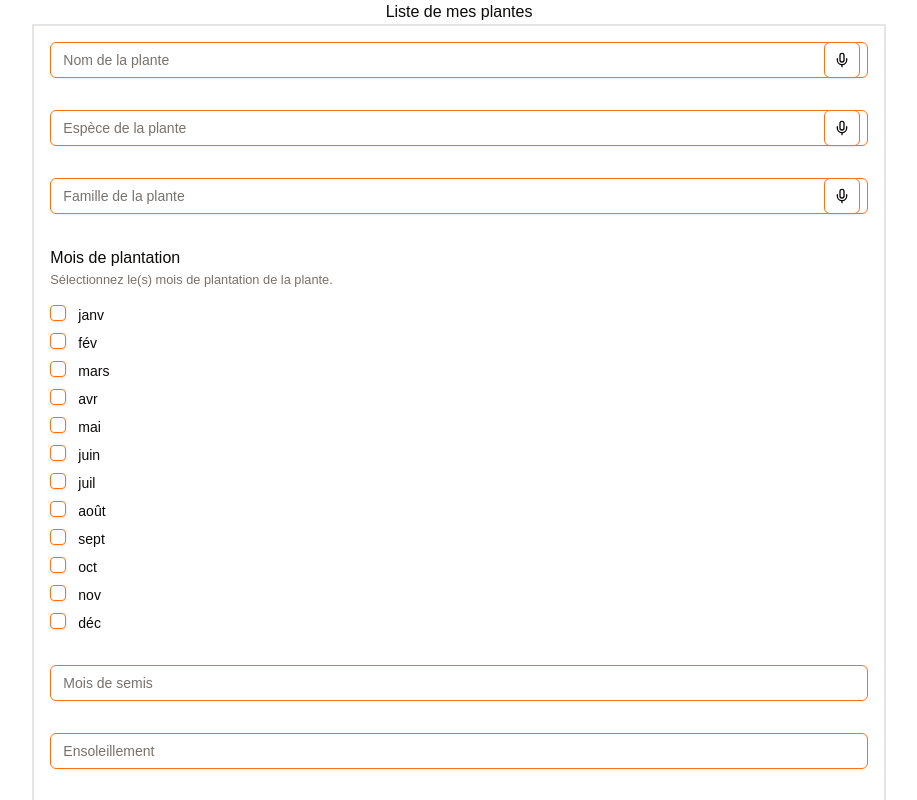
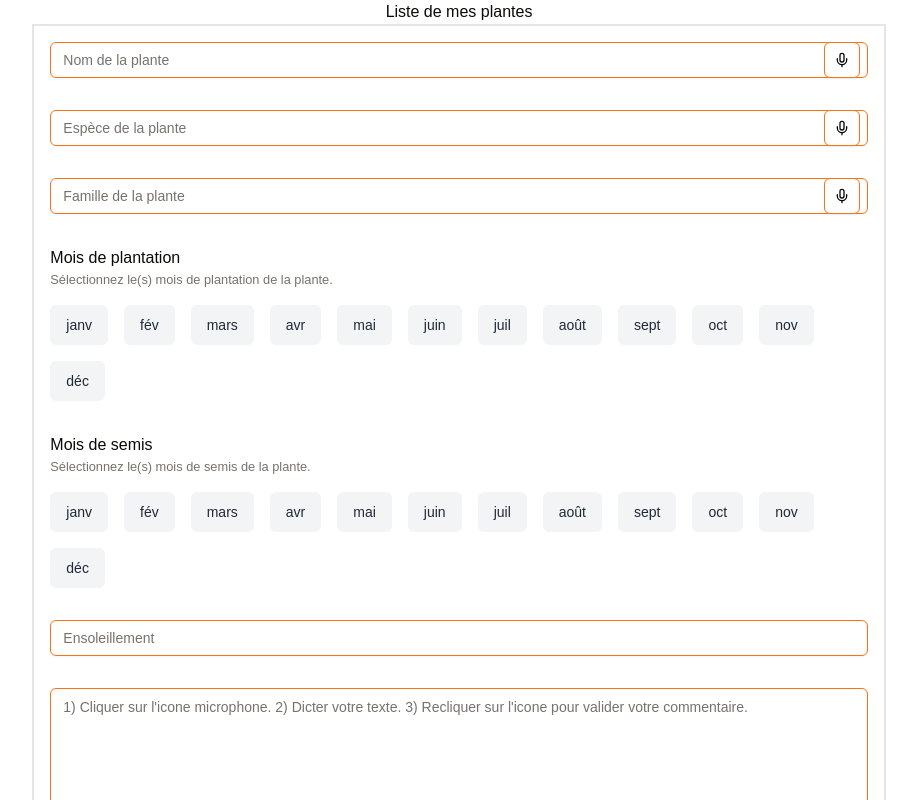
Before and after one commit to CodeLud/plantes, a Next.js app: page / in a window 1280 px wide. Shown: the top 800 px of the page, without its empty margins (181-1098 px from the left). Built offline with nearby package versions, Linux system fonts and the light colour scheme.

Commit message:
Ajout mois semis

```diff
--- a/app/_schemas/plantForm.ts
+++ b/app/_schemas/plantForm.ts
@@ -2,80 +2,21 @@
 
 import { MAX_FILE_SIZE } from "@/app/_constantes";
 import { z } from "zod";
-// Semis
-/* const items  = [
-  {
-    id: "janvier",
-    label: "j",
-  },
-  {
-    id: "février",
-    label: "fév",
-  },
-  {
-    id: "Mars",
-    label: "m",
-  },
-  {
-    id: "Avril",
-    label: "a",
-  },
-  {
-    id: "mai",
-    label: "m",
-  },
-  {
-    id: "juin",
-    label: "j",
-  },
-  {
-    id: "juillet",
-    label: "juil",
-  },
-  {
-    id: "aout",
-    label: "août",
-  },
-  {
-    id: "septembre",
-    label: "sept",
-  },
-  {
-    id: "octobre",
-    label: "oct",
-  },
-  {
-    id: "novembre",
-    label: "nov",
-  },
-  {
-    id: "décembre",
-    label: "déc",
-  },
-] as const */
-/* validation Zod schema creation  */
 
 const FILENAME_REGEX = /^[a-zA-Z0-9_\-.]+$/; // Expression régulière pour valider le nom de fichier
 
 export const plantFormSchema = z.object({
   nom: z
     .string()
-    .min(2, { message: "Nom doit contenier au moins 2 characters." })
-    .max(30, { message: "Nom ne doit pas excéder 5 characters." }),
+    .min(2, { message: "Nom doit contenir au moins 2 characters." })
+    .max(50, { message: "Nom ne doit pas excéder 50 characters." }),
   espece: z.string().optional(),
   famille: z.string().optional(),
   mois_plantation: z.array(z.string()).optional(), // Tableau optionnel
-  /* mois_plantation: z
-    .array(z.string())
-    .refine((value) => value.some((item) => item), {
-      message: "Vous devez sélectionner au moins un élément.",
-    }), */
-  mois_semis: z.string().optional(),
+  mois_semis: z.array(z.string()).optional(), // Tableau optionnel
   ensoleillement: z.string().optional(),
   notes: z.string().optional(), // Champ optionnel
-  //imageUrl: z.instanceof(FileList).optional(), // Champ image optionnel
   imageUrl: z
-    //.any(FileList)
     .custom<File[]>()
     .optional()
     .refine(
--- a/app/api/plantes/route.ts
+++ b/app/api/plantes/route.ts
@@ -91,7 +91,7 @@ export async function POST(request: Request) {
         espece,
         famille,
         mois_plantation: mois_plantation || null, // Convertir en null si vide// Gérer le cas où c'est vide
-        mois_semis,
+        mois_semis: mois_semis || null,
         ensoleillement,
         notes,
         imageUrl,
--- a/app/plantes/PlantForm.tsx
+++ b/app/plantes/PlantForm.tsx
@@ -3,7 +3,6 @@
 import { mois_plantation } from "@/app/_methodes/function";
 import { plantFormData, plantFormSchema } from "@/app/_schemas/plantForm";
 import { Button } from "@/components/ui/button";
-import { Checkbox } from "@/components/ui/checkbox";
 import {
   Form,
   FormControl,
@@ -29,7 +28,8 @@ export default function PlantForm() {
       famille: "",
       mois_plantation: [], // Tableau vide par défaut,
       // moPlanting: ["id", "label"],
-      mois_semis: "",
+      // mois_semis: "",
+      mois_semis: [], // Tableau vide par défaut,
       ensoleillement: "",
       notes: "",
       imageUrl: undefined,
@@ -152,13 +152,16 @@ export default function PlantForm() {
 
   const onSubmit = async (values: plantFormData) => {
     console.log("Données du formulaire :", values);
+
     // Convertie le tableau des mois de plantation en une chaîne de caractères.
     const moisPlantationString = values.mois_plantation?.join(", ") || ""; // Chaîne vide si undefined ou tableau vide
+    const moisSemisString = values.mois_semis?.join(", ") || "";
 
     // Créer un nouvel objet avec les données formatées
     const formattedValues = {
       ...values,
       mois_plantation: moisPlantationString || null,
+      mois_semis: moisSemisString || null,
     };
 
     console.log("Données formatées :", formattedValues);
@@ -186,8 +189,6 @@ export default function PlantForm() {
     try {
       const response = await fetch("/api/plantes", {
         method: "POST",
-        /* headers: { "Content-Type": "application/json" },
-        body: JSON.stringify(formattedValues), */
         body: formData,
       });
 
@@ -227,19 +228,6 @@ export default function PlantForm() {
         className="flex-col  space-y-8 border-2 p-4 w-2/3"
       >
         {/* Champ Nom */}
-        {/*  <FormField
-          control={form.control}
-          name="nom"
-          render={({ field }) => (
-            <FormItem>
-              <FormControl>
-                <Input placeholder="Nom de la plante" {...field} />
-              </FormControl>
-              <FormMessage />
-            </FormItem>
-          )}
-        /> */}
-
         <FormField
           control={form.control}
           name="nom"
@@ -375,9 +363,7 @@ export default function PlantForm() {
           )}
         />
 
-        {/* Champ Mois de plantation */}
-
-        {/* Cases à cocher */}
+        {/* Mois de plantation */}
         <FormField
           control={form.control}
           name="mois_plantation"
@@ -389,34 +375,36 @@ export default function PlantForm() {
                   Sélectionnez le(s) mois de plantation de la plante.
                 </FormDescription>
               </div>
+              {/* Conteneur principal pour les checkboxes */}
+              <div className="flex flex-wrap gap-4">
                 {mois_plantation.map((item) => (
                   <FormField
                     key={item.id}
                     control={form.control}
                     name="mois_plantation"
                     render={({ field }) => {
+                      const isChecked = field.value?.includes(item.id);
+
                       return (
                         <FormItem
                           key={item.id}
-                        className="flex flex-row items-start space-x-3 space-y-0"
-                      >
-                        <FormControl>
-                          <Checkbox
-                            checked={field.value?.includes(item.id)}
-                            onCheckedChange={(checked) => {
-                              return checked
-                                ? field.onChange([
-                                    ...(field.value ?? []),
-                                    item.id,
-                                  ]) // Utiliser l'opérateur de coalescence nulle
-                                : field.onChange(
+                          className={`cursor-pointer rounded-md px-4 py-2 transition-colors duration-300 ${
+                            isChecked
+                              ? "bg-blue-500 text-white"
+                              : "bg-gray-100 text-gray-800"
+                          }`}
+                          onClick={() => {
+                            if (isChecked) {
+                              field.onChange(
                                 field.value?.filter(
                                   (value) => value !== item.id
-                                    ) ?? [] // Utiliser l'opérateur de coalescence nulle
+                                ) ?? []
                               );
+                            } else {
+                              field.onChange([...(field.value ?? []), item.id]);
+                            }
                           }}
-                          />
-                        </FormControl>
+                        >
                           <FormLabel className="text-sm font-normal">
                             {item.label}
                           </FormLabel>
@@ -425,6 +413,7 @@ export default function PlantForm() {
                     }}
                   />
                 ))}
+              </div>
               <FormMessage />
             </FormItem>
           )}
@@ -434,11 +423,53 @@ export default function PlantForm() {
         <FormField
           control={form.control}
           name="mois_semis"
-          render={({ field }) => (
+          render={() => (
             <FormItem>
-              <FormControl>
-                <Input placeholder="Mois de semis" {...field} />
-              </FormControl>
+              <div className="mb-4">
+                <FormLabel className="text-base">Mois de semis</FormLabel>
+                <FormDescription>
+                  Sélectionnez le(s) mois de semis de la plante.
+                </FormDescription>
+              </div>
+              {/* Conteneur principal pour les checkboxes */}
+              <div className="flex flex-wrap gap-4">
+                {mois_plantation.map((item) => (
+                  <FormField
+                    key={item.id}
+                    control={form.control}
+                    name="mois_semis"
+                    render={({ field }) => {
+                      const isChecked = field.value?.includes(item.id);
+
+                      return (
+                        <FormItem
+                          key={item.id}
+                          className={`cursor-pointer rounded-md px-4 py-2 transition-colors duration-300 ${
+                            isChecked
+                              ? "bg-primary text-white"
+                              : "bg-gray-100 text-gray-800"
+                          }`}
+                          onClick={() => {
+                            if (isChecked) {
+                              field.onChange(
+                                field.value?.filter(
+                                  (value) => value !== item.id
+                                ) ?? []
+                              );
+                            } else {
+                              field.onChange([...(field.value ?? []), item.id]);
+                            }
+                          }}
+                        >
+                          <FormLabel className="text-sm font-normal">
+                            {item.label}
+                          </FormLabel>
+                        </FormItem>
+                      );
+                    }}
+                  />
+                ))}
+              </div>
               <FormMessage />
             </FormItem>
           )}
@@ -468,7 +499,7 @@ export default function PlantForm() {
                 <div className="relative">
                   <Textarea
                     {...field}
-                    placeholder="Commentaire"
+                    placeholder="1) Cliquer sur l'icone microphone. 2) Dicter votre texte. 3) Recliquer sur l'icone pour valider votre commentaire."
                     className={`resize-none min-h-72 pr-10 ${
                       reconnaissanceContinueActive ? "bg-muted" : ""
                     }`}
@@ -528,10 +559,6 @@ export default function PlantForm() {
           type="submit"
           className="w-full"
           disabled={reconnaissanceActive}
-          /*  onClick={form.handleSubmit((data) => {
-            console.log("Soumission des données:", data);
-            // Ajoutez ici votre logique de soumission
-          })} */
         >
           Ajouter la plante
         </Button>
```
Also changed, not shown: 1 other file (tests, documents, lock files or other folders). Lines whose indentation alone changed are shown as unchanged.
